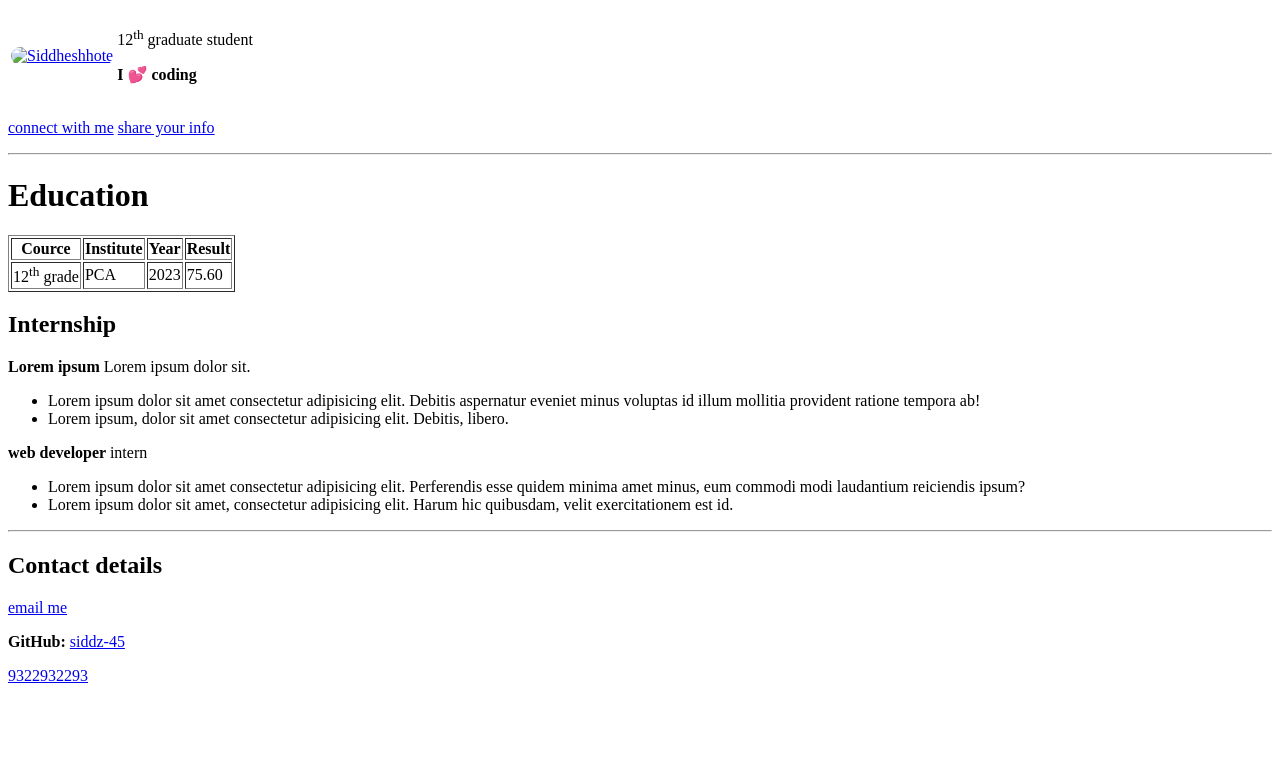
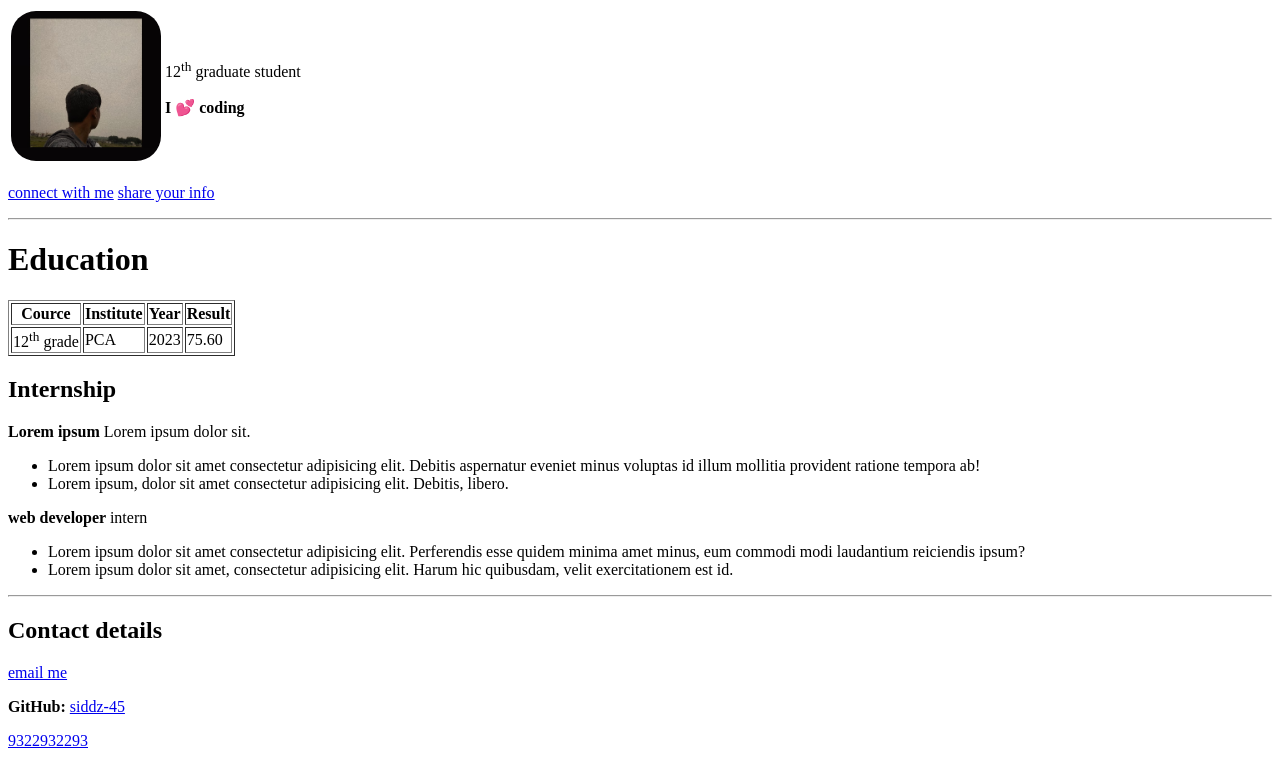
Before and after one commit to siddz-45/resume, a plain HTML site: page index.html in a window 1280 px wide. Drawn offline with Linux system fonts and the light colour scheme.

Commit message:
added a image

```diff
--- a/index.html
+++ b/index.html
@@ -10,7 +10,7 @@
         <tr>
             <td>
                 <a target="_blank" href="https://www.github.com/siddz-45">
-                <img width="150px" height="150px" style="border-radius: 25px; object-fit: cover;"  src="images/sid no face pfp.jpg" alt="Siddheshhote">
+                <img width="150px" height="150px" style="border-radius: 25px; object-fit: cover;"  src="https://github.com/siddz-45/resume/blob/2e04a220fd75fef0b48d9421d8b5b8a35b50ba5c/resumepfp.jpg.jpg" alt="Siddheshhote">
             </a>
             </td>
             <td>
```
